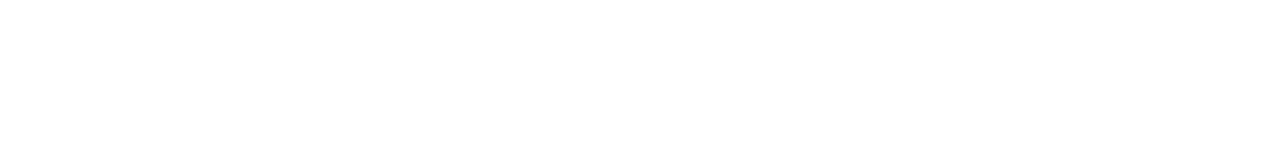
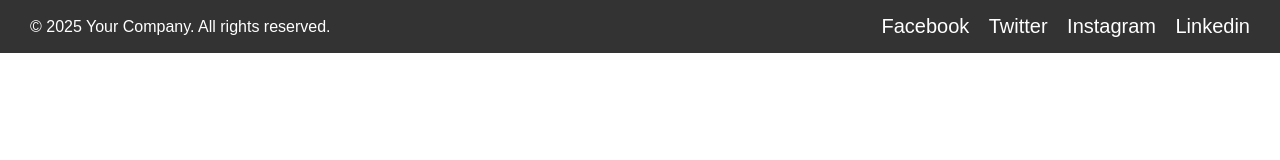
Before and after one commit to garveshtiwari/htmlWebpage, a plain HTML site: page index.html in a window 1280 px wide. Drawn offline with Linux system fonts and the light colour scheme.

Commit message:
Footer added

```diff
--- a/index.html
+++ b/index.html
@@ -4,8 +4,43 @@
     <meta charset="UTF-8">
     <meta name="viewport" content="width=device-width, initial-scale=1.0">
     <title>Document</title>
+    <style>
+        body {
+            margin: 0;
+            padding: 0;
+            font-family: Arial, sans-serif;
+        }
+
+        .footer {
+            display: flex;
+            justify-content: space-between;
+            align-items: center;
+            background-color: #333;
+            color: white;
+            padding: 15px 30px;
+        }
+
+        .footer .social-icons a {
+            color: white;
+            margin-left: 15px;
+            text-decoration: none;
+            font-size: 20px;
+        }
+
+        .footer .social-icons a:hover {
+            color: #ddd;
+        }
+    </style>
 </head>
 <body>
-
+    <footer class="footer">
+        <div>© 2025 Your Company. All rights reserved.</div>
+        <div class="social-icons">
+            <a href="#" target="_blank">Facebook<i class="fab fa-facebook"></i></a>
+            <a href="#" target="_blank">Twitter<i class="fab fa-twitter"></i></a>
+            <a href="#" target="_blank">Instagram<i class="fab fa-instagram"></i></a>
+            <a href="#" target="_blank">Linkedin<i class="fab fa-linkedin"></i></a>
+        </div>
+    </footer>
 </body>
 </html>
```
